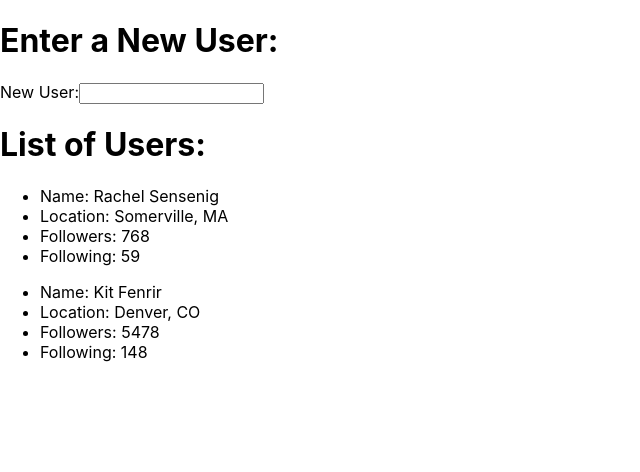
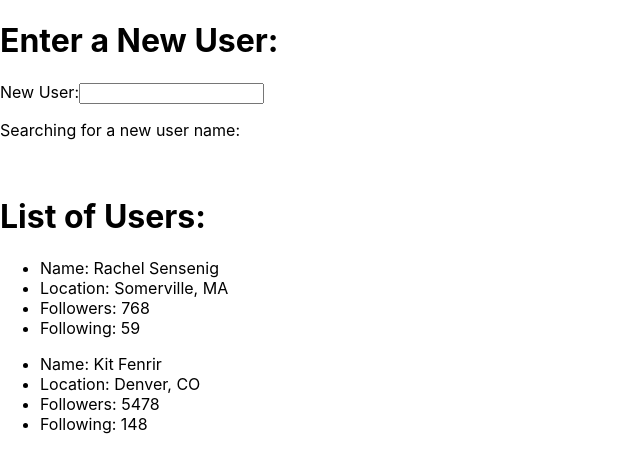
Before and after one commit to rsensenig/react-classwork, a React (Create React App) app: page / in a window 1280 px wide. Shown: the top 472 px of the page, without its empty margins (0-640 px from the left). Built offline with nearby package versions, Linux system fonts and the light colour scheme.

Commit message:
import useState, create UserForm component, and pass props for entering new username

```diff
--- a/src/App.js
+++ b/src/App.js
@@ -1,7 +1,13 @@
+import React, {useState} from 'react';
 import './App.css';
 import { UserItem } from './components/UserItem';
+import { UserForm } from './components/UserForm';
 
 function App() {
+  // Create a new state and its setter function. This state will keep the value of the user input via input field. The value will represent a username.
+  // Initial value of the state is an empty string
+  const [userName, setUserName] = useState('');
+
   const userList = [
     {
       id: 1,
@@ -20,19 +26,18 @@ function App() {
   ]
 
   // handler function
-  const handleInputChange = (event) => {
+  const handleUserNameChange = (event) => {
     console.log(event.target.value);
+    // set the state that will hold the user name to the value entered into the field
+    setUserName(event.target.value);
   }
 
   return (
     <div className="App">
       <h1>Enter a New User:</h1>
-      <label htmlFor="username">New User:</label>
-      <input
-        id="username"
-        name="username"
-        type="text"
-        onChange={handleInputChange}
+      <UserForm
+        userName={userName}
+        handleUserNameChange={handleUserNameChange}
       />
       <br />
       <h1>List of Users:</h1>
--- /dev/null
+++ b/src/components/UserForm.js
@@ -0,0 +1,14 @@
+export const UserForm = ({userName, handleUserNameChange}) => {
+    return (
+    <div>
+        <label htmlFor="username">New User:</label>
+        <input
+            id="username"
+            name="username"
+            type="text"
+            onChange={handleUserNameChange}
+        />
+        <p>Searching for a new user name: {userName}</p>
+    </div>
+    )
+}
--- a/src/components/UserItem.js
+++ b/src/components/UserItem.js
@@ -1,6 +1,6 @@
-export const UserItem = (props) => {
+export const UserItem = ({userList}) => {
     return (
-        props.userList.map(user => (
+        userList.map(user => (
             <ul key= {user.id}>
                 <li>Name: {user.name}</li>
                 <li>Location: {user.location}</li>
```
